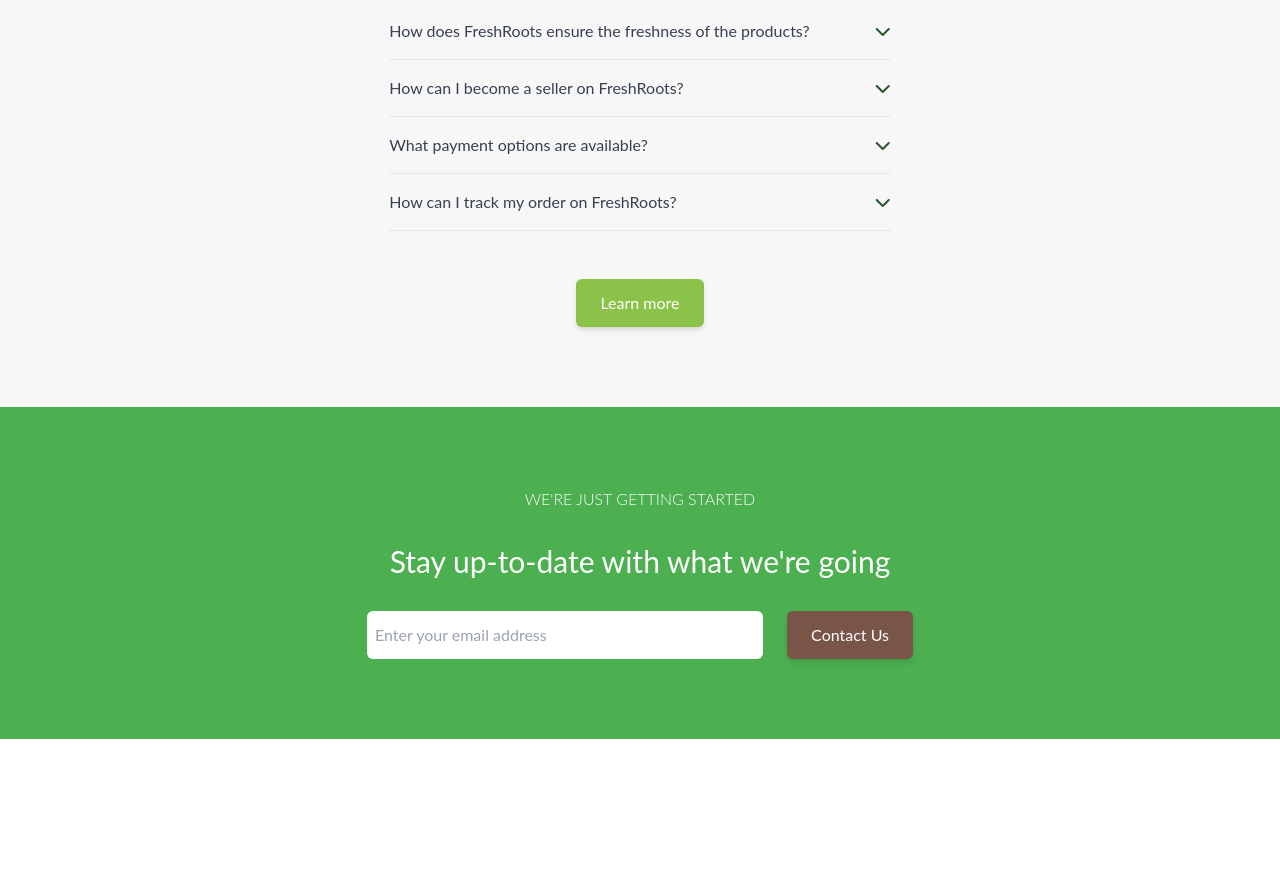
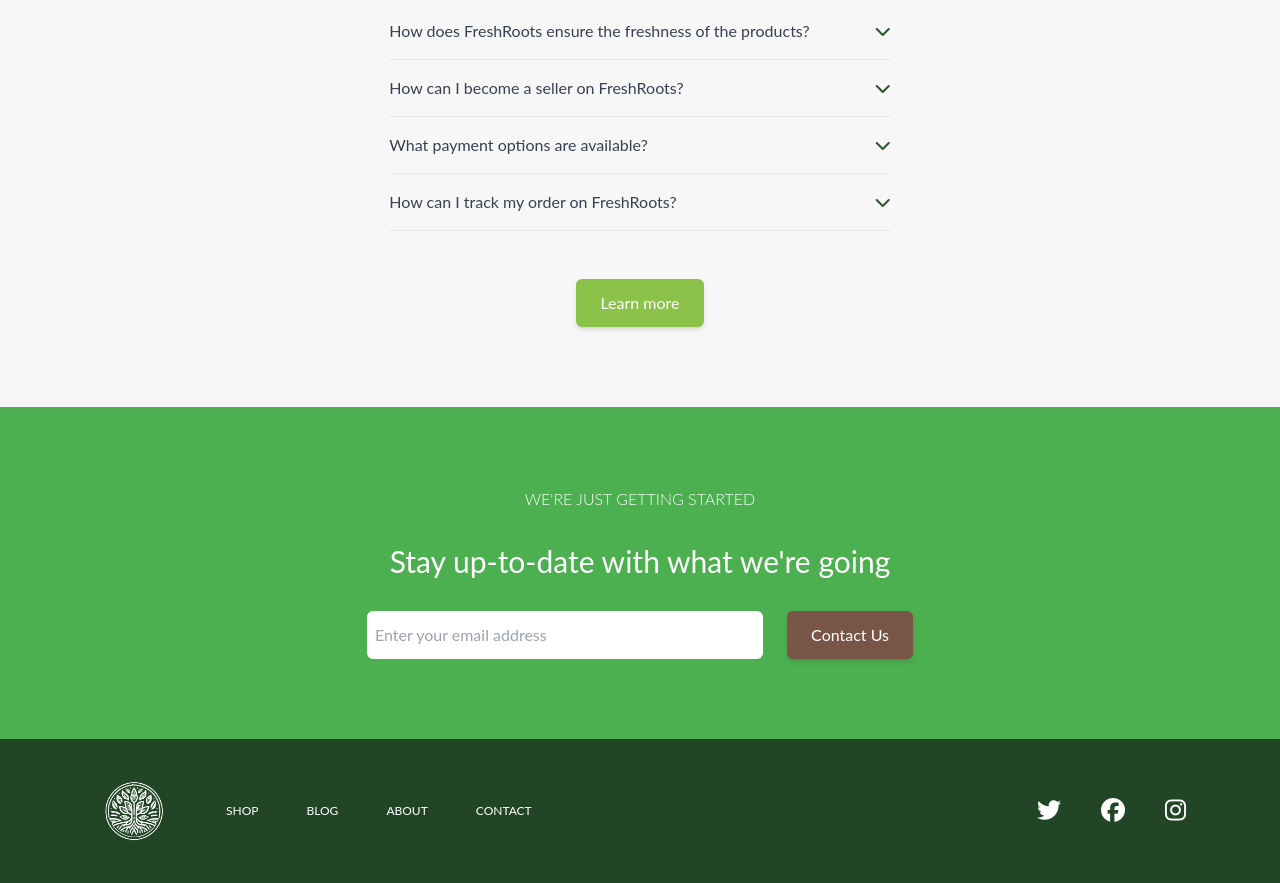
Before and after one commit to karuifeather/freshroots, a website: page public/index.html in a window 1280 px wide. Shown: the part 4290-5173 px from the top of the page. Before the commit the page ends 5029 px from the top, so only its background shows below. Drawn offline with Linux system fonts and the light colour scheme.

Commit message:
added in footer

```diff
--- a/public/index.html
+++ b/public/index.html
@@ -417,5 +417,31 @@
         </div>
       </div>
     </section>
+
+    <!-- Footer -->
+    <footer class="py-8 bg-fr-primary-green-900">
+      <div class="container flex flex-col md:flex-row items-center">
+        <div
+          class="flex flex-1 flex-wrap items-center justify-center md:justify-start gap-12"
+        >
+          <img
+            src="./images/freshroots-logo-white.png"
+            class="h-12 w-12 sm:h-20 sm:w-20 mr-1"
+            alt="freshroots logo"
+          />
+          <ul class="flex text-white uppercase gap-12 text-xs">
+            <li>Shop</li>
+            <li>Blog</li>
+            <li>About</li>
+            <li>Contact</li>
+          </ul>
+        </div>
+        <ul class="flex gap-10 mt-12 md:mt-0">
+          <li><i class="text-white text-2xl fab fa-twitter"></i></li>
+          <li><i class="text-white text-2xl fab fa-facebook square"></i></li>
+          <li><i class="text-white text-2xl fab fa-instagram"></i></li>
+        </div>
+      </div>
+    </footer>
   </body>
 </html>
```
Also changed, not shown: public/images/freshroots-logo-white.png (added), public/style.css.
